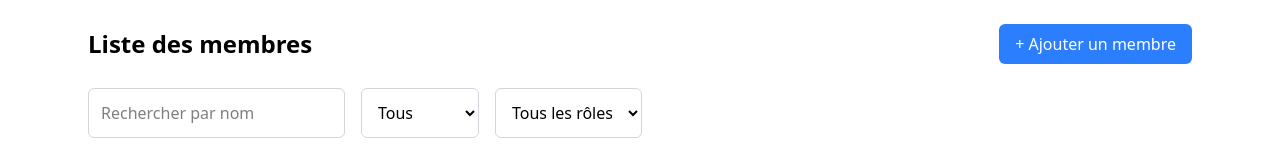
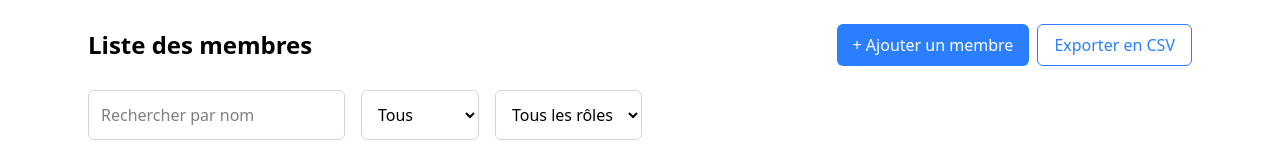
Before and after one commit to raphpay/Clubbix, a React (Vite) app: page /admin/members in a window 1280 px wide. Shown: the top 160 px of the page. Built offline with nearby package versions, Linux system fonts and the light colour scheme; no server answers; the database is empty; sample sign-in values are in the browser's storage.

Commit message:
Feature: Export to CSV and update buttons #3

```diff
--- /dev/null
+++ b/src/components/ButtonClose.tsx
@@ -0,0 +1,19 @@
+type ButtonCloseProps = {
+  title: string;
+  action: () => void;
+  disabled?: boolean;
+};
+
+const ButtonClose = ({ title, action, disabled }: ButtonCloseProps) => {
+  return (
+    <button
+      onClick={action}
+      disabled={disabled ?? false}
+      className="bg-gray-300 text-black px-4 py-2 rounded-md hover:bg-gray-500 transition"
+    >
+      {title}
+    </button>
+  );
+};
+
+export default ButtonClose;
--- /dev/null
+++ b/src/components/ButtonSecondary.tsx
@@ -0,0 +1,19 @@
+type ButtonSecondaryProps = {
+  title: string;
+  action: () => void;
+  disabled?: boolean;
+};
+
+const ButtonSecondary = ({ title, action, disabled }: ButtonSecondaryProps) => {
+  return (
+    <button
+      onClick={action}
+      disabled={disabled ?? false}
+      className="bg-white text-blue-500 px-4 py-2 border-blue-500 border-1 rounded-md hover:bg-blue-100 transition"
+    >
+      {title}
+    </button>
+  );
+};
+
+export default ButtonSecondary;
--- a/src/components/MemberModal.tsx
+++ b/src/components/MemberModal.tsx
@@ -4,6 +4,7 @@ import { db } from "../lib/firebase";
 
 import type { Member } from "../types/Member";
 
+import ButtonClose from "./ButtonClose";
 import ButtonDanger from "./ButtonDanger";
 import ButtonPrimary from "./ButtonPrimary";
 
@@ -193,12 +194,7 @@ const MemberModal = ({
               </div>
             </form>
             <div className="flex justify-end space-x-2">
-              <button
-                className="bg-gray-300 text-black px-4 py-2 rounded"
-                onClick={onClose}
-              >
-                Fermer
-              </button>
+              <ButtonClose action={onClose} title={"Fermer"} />
               {displayErase && (
                 <ButtonDanger
                   title={"Effacer"}
--- a/src/routes/admin/Members.tsx
+++ b/src/routes/admin/Members.tsx
@@ -4,6 +4,7 @@ import { db } from "../../lib/firebase";
 import type { Member } from "../../types/Member";
 
 import ButtonPrimary from "../../components/ButtonPrimary";
+import ButtonSecondary from "../../components/ButtonSecondary";
 import MemberModal from "../../components/MemberModal";
 
 const MembersList = () => {
@@ -48,6 +49,49 @@ const MembersList = () => {
     setDisplayErase(false);
   }
 
+  function exportToCSV() {
+    // Prepare the members data to include in the CSV
+    const csvHeaders = [
+      "Nom",
+      "Email",
+      "Téléphone",
+      "Naissance",
+      "Rôle",
+      "Paiement",
+    ];
+
+    // Map over the filtered members and generate CSV rows
+    const csvRows = filteredMembers.map((member) => [
+      `${member.firstName} ${member.lastName}`,
+      member.email,
+      member.phone,
+      new Date(member.birthDate).toLocaleDateString(),
+      member.role,
+      member.paid ? "Payé" : "Non payé",
+    ]);
+
+    // Combine headers and rows
+    const csvContent = [
+      csvHeaders.join(","),
+      ...csvRows.map((row) => row.join(",")),
+    ].join("\n");
+
+    // Create a downloadable Blob for the CSV
+    const blob = new Blob([csvContent], { type: "text/csv;charset=utf-8;" });
+
+    // Create a link and trigger a download
+    const link = document.createElement("a");
+    if (link.download !== undefined) {
+      const url = URL.createObjectURL(blob);
+      link.setAttribute("href", url);
+      link.setAttribute("download", "members.csv");
+      link.style.visibility = "hidden";
+      document.body.appendChild(link);
+      link.click();
+      document.body.removeChild(link);
+    }
+  }
+
   async function loadMembers() {
     try {
       const snapshot = await getDocs(
@@ -77,7 +121,10 @@ const MembersList = () => {
     <div className="max-w-6xl mx-auto p-6">
       <div className="flex justify-between items-center mb-6">
         <h1 className="text-2xl font-bold text-secondary">Liste des membres</h1>
-        <ButtonPrimary title={"+ Ajouter un membre"} action={displayModal} />
+        <div className="flex gap-2">
+          <ButtonPrimary title={"+ Ajouter un membre"} action={displayModal} />
+          <ButtonSecondary title={"Exporter en CSV"} action={exportToCSV} />
+        </div>
       </div>
 
       <div className="flex gap-4 mb-6">
```
